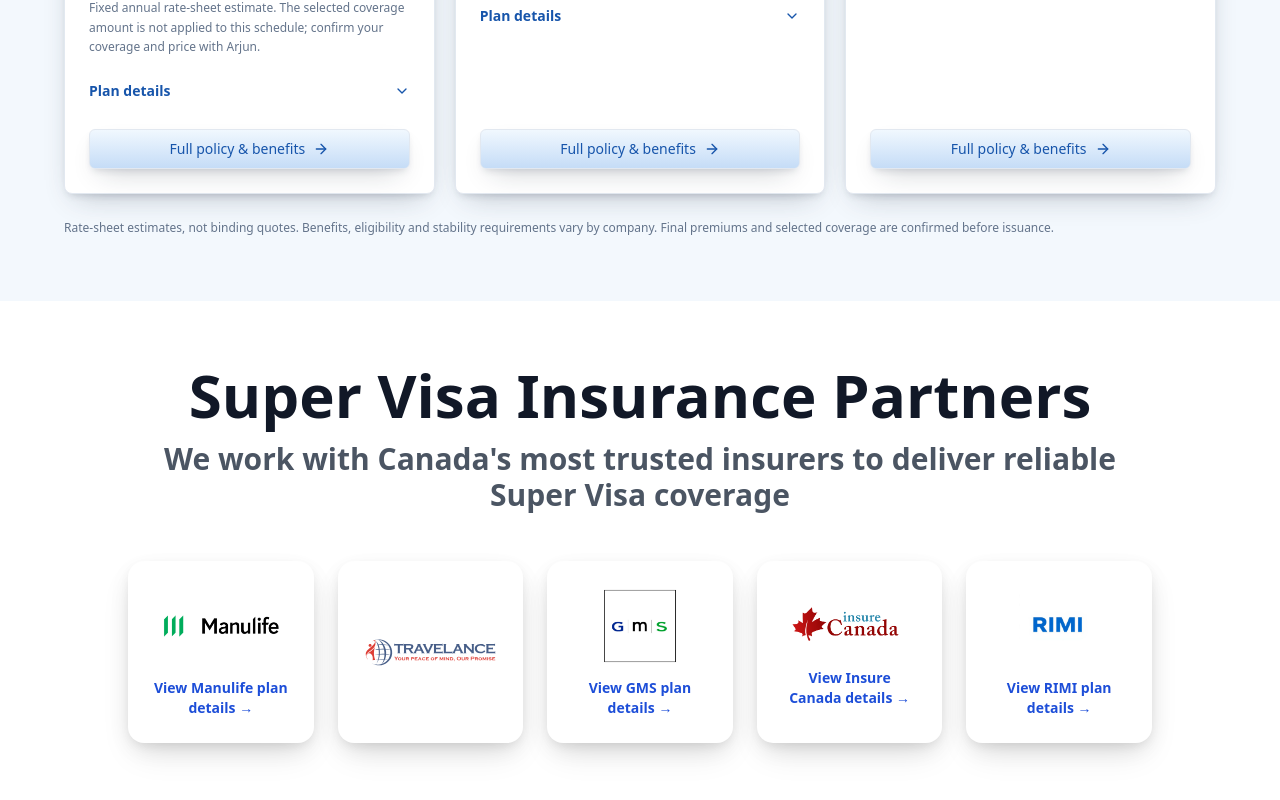
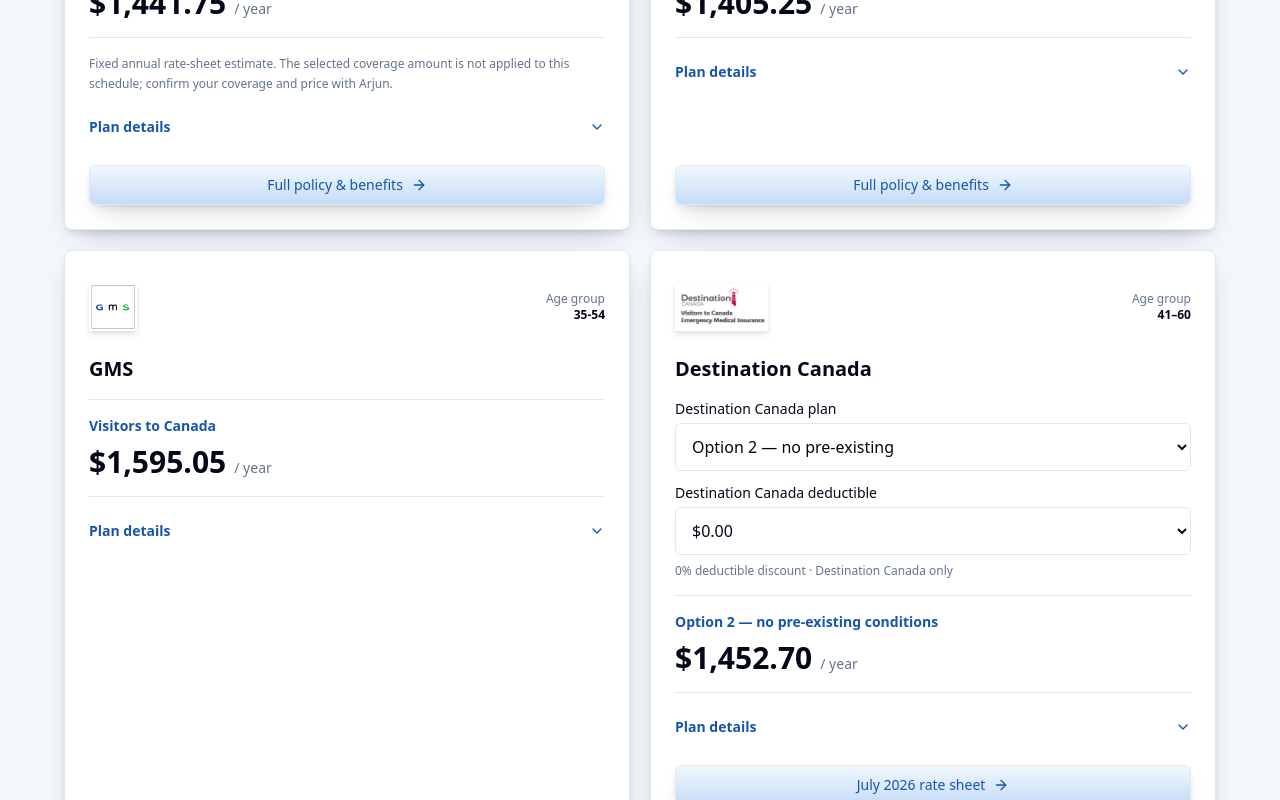
Before and after one commit to ajarjungll/insurancewitharjun, a React (Vite) app: page /insurance-types/super-visa in a window 1280 px wide. Shown: the part 4040-4840 px from the top of the page. Built offline with nearby package versions, Linux system fonts and the light colour scheme.

Commit message:
Changes
Co-authored-by: ajarjungll <219292420+ajarjungll@users.noreply.github.com>

```diff
--- a/src/components/SuperVisaPremiumCalculator.tsx
+++ b/src/components/SuperVisaPremiumCalculator.tsx
@@ -4,10 +4,12 @@ import { Link } from 'react-router-dom';
 import { Button } from '@/components/ui/button';
 import { Input } from '@/components/ui/input';
 import { Switch } from '@/components/ui/switch';
+import { destinationQuote, destinationDeductibles, type DestinationDeductible } from '@/data/destinationCanadaRates';
+import destinationRateSheet from '@/assets/destination-canada-rates.pdf.asset.json';
 
 type PlanTier = 'STANDARD' | 'ENHANCED';
 type PayMode = 'annual' | 'monthly';
-type Coverage = 100000 | 150000 | 300000 | 500000 | 1000000 | 2000000;
+type Coverage = 25000 | 50000 | 100000 | 150000 | 200000 | 250000 | 300000 | 500000 | 1000000 | 2000000;
 type CommonDed = 0 | 100 | 500 | 1000;
 
 // -------- INSURE CANADA (fixed annual schedule) --------
@@ -120,7 +122,7 @@ const GMS_RATES: Record<GmsBand, GmsCovRow> = {
   },
 };
 
-const COVERAGES: Coverage[] = [100000, 150000, 300000, 500000, 1000000, 2000000];
+const COVERAGES: Coverage[] = [25000, 50000, 100000, 150000, 200000, 250000, 300000, 500000, 1000000, 2000000];
 const GMS_MAX_COVERAGE = 150000;
 const COMMON_DEDUCTIBLES: CommonDed[] = [0, 100, 500, 1000];
 const MONTHLY_FEE = 120;
@@ -171,6 +173,8 @@ type QuotePlan = { name: string; annual: number | null };
 type CompanyQuote = {
   key: string; name: string; logo: string; band: string | null;
   plans: QuotePlan[]; note?: string; details: string[];
+  sourceUrl?: string;
+  monthlyQuoteOnly?: boolean;
 };
 
 const SuperVisaPremiumCalculator: React.FC = () => {
@@ -179,15 +183,18 @@ const SuperVisaPremiumCalculator: React.FC = () => {
   const [preExisting, setPreExisting] = useState(false);
   const [deductible, setDeductible] = useState<CommonDed>(0);
   const [payMode, setPayMode] = useState<PayMode>('annual');
+  const [purpose, setPurpose] = useState<'supervisa' | 'visitor'>('supervisa');
+  const [destinationDeductible, setDestinationDeductible] = useState<DestinationDeductible>(0);
   const age = Number(ageInput);
-  const validAge = ageInput.trim() !== '' && Number.isInteger(age) && age >= 0 && age <= 89;
+  const validAge = ageInput.trim() !== '' && Number.isInteger(age) && age >= 0 && age <= 120;
   const ib = validAge ? icBand(age) : null;
   const rb = validAge ? rimiBand(age) : null;
   const gb = validAge ? gmsBand(age) : null;
   const quotedCoverage = coverage === 100000 || coverage === 150000 ? coverage : null;
+  const dc = destinationQuote(validAge ? age : -1, coverage, preExisting ? '1' : '2', destinationDeductible);
 
   const icPrice = (tier: PlanTier) => {
-    if (!ib) return null;
+    if (!ib || coverage < 100000) return null;
     const row = (tier === 'STANDARD' ? IC_STANDARD : IC_ENHANCED)[ib][deductible];
     return row[preExisting ? 0 : 1];
   };
@@ -210,7 +217,7 @@ const SuperVisaPremiumCalculator: React.FC = () => {
   const companies: CompanyQuote[] = [
     { key: 'insure-canada', name: 'Insure Canada', logo: '/partner-logos/insure-canada.png', band: ib,
       plans: [{ name: 'Standard', annual: icPrice('STANDARD') }, { name: 'Enhanced', annual: icPrice('ENHANCED') }],
-      note: 'Fixed annual rate-sheet estimate. The selected coverage amount is not applied to this schedule; confirm your coverage and price with Arjun.', details: mshDetails },
+      note: coverage < 100000 ? 'No rate for this visitor coverage in the available schedule.' : 'Fixed annual rate-sheet estimate. The selected coverage amount is not applied to this schedule; confirm your coverage and price with Arjun.', details: mshDetails },
     { key: 'rimi', name: 'RIMI', logo: '/partner-logos/rimi.png', band: rb,
       plans: [{ name: 'Standard', annual: rimiPrice('STANDARD') }, { name: 'Enhanced', annual: rimiPrice('ENHANCED') }],
       note: !rb ? 'Rates available through age 89.' : !quotedCoverage ? 'Request a quote for coverage above $150,000.' : age >= 80 && deductible < 500 ? 'A $500 or $1,000 deductible is required at age 80+.' : age >= 85 && preExisting ? 'Pre-existing condition coverage is not available at age 85+.' : undefined,
@@ -219,6 +226,18 @@ const SuperVisaPremiumCalculator: React.FC = () => {
       plans: [{ name: 'Visitors to Canada', annual: gb && quotedCoverage ? GMS_RATES[gb][quotedCoverage][deductible] : null }],
       note: !gb ? 'Available for ages under 80.' : coverage > GMS_MAX_COVERAGE ? 'Maximum coverage is $150,000.' : undefined,
       details: ['One plan — no Standard / Enhanced tiers.', 'Pre-existing conditions must be stable for 180 days before coverage begins, subject to policy eligibility and exclusions.', 'Coverage options in this comparison: $100,000 or $150,000.', 'Deductible and benefit limits are subject to the GMS policy wording.'] },
+    { key: 'destination-canada', name: 'Destination Canada', logo: '/partner-logos/destination-canada.png', band: dc.band,
+      plans: [{ name: preExisting ? 'Option 1 — stable pre-existing conditions' : 'Option 2 — no pre-existing conditions', annual: dc.annual }],
+      monthlyQuoteOnly: true, sourceUrl: destinationRateSheet.url,
+      note: preExisting && age >= 80 ? 'Option 1 is available only through age 79.' : age >= 86 ? 'Age 86+: $25,000 visitor coverage only, with a mandatory $500 deductible. Not eligible for Super Visa coverage.' : age >= 80 ? 'Ages 80–85: Option 2 offers $25,000 or $50,000 visitor coverage only. No Super Visa rate.' : coverage > 300000 ? 'The supplied sheet has rates up to $300,000 only.' : undefined,
+      details: [
+        'Rate schedule effective July 1, 2026. Annual premium = daily rate × 365, less the deductible discount; minimum premium $25.',
+        preExisting ? `Option 1 covers eligible pre-existing conditions stable immediately before the effective date: 90 days at ages 0–59, 120 days at ages 60–69, 180 days at ages 70–79.${dc.stability ? ` Your required stability: ${dc.stability} days.` : ''}` : 'Option 2 excludes all pre-existing medical conditions, regardless of stability.',
+        'Optional deductibles, ages 0–85: $250 (10% off), $500 (15%), $1,000 (20%), $2,500 (30%), $5,000 (35%), $10,000 (40%). No $100 deductible.',
+        'Monthly plan requires at least 180 days and $50,000 coverage. Installments, fees and upfront payment must be confirmed with the broker.',
+        'Sickness waiting period: 48 hours if bought within 30 days after departure; 7 days if bought 30 days or more after departure. Confirm the exact 30-day boundary with the broker.',
+        'Waiting period waived when purchased before departure or before existing health coverage expires with no gap.',
+      ] },
   ];
   const controlClass = 'h-12 w-full rounded-md border border-input bg-background px-3 text-base text-foreground focus:outline-none focus:ring-2 focus:ring-ring';
 
@@ -229,22 +248,25 @@ const SuperVisaPremiumCalculator: React.FC = () => {
           <div className="mb-8 flex items-start gap-4">
             <ShieldCheck className="mt-1 h-10 w-10 shrink-0 text-quote-brand drop-shadow-lg" aria-hidden="true" />
             <div>
-              <h2 className="text-3xl font-bold text-foreground sm:text-4xl">Super Visa Insurance Calculator</h2>
+              <h2 className="text-3xl font-bold text-foreground sm:text-4xl">Visitors & Super Visa Insurance Calculator</h2>
               <p className="mt-2 text-muted-foreground">Compare company plans · 365-day coverage · Prices in CAD</p>
             </div>
           </div>
 
+          <div className="mb-4 flex flex-wrap gap-2" role="group" aria-label="Insurance purpose">
+            {(['supervisa', 'visitor'] as const).map(value => <Button key={value} variant={purpose === value ? 'default' : 'quote'} aria-pressed={purpose === value} onClick={() => { setPurpose(value); if (value === 'supervisa' && coverage < 100000) setCoverage(100000); }}>{value === 'supervisa' ? 'Super Visa' : 'Visitors to Canada'}</Button>)}
+          </div>
           <div className="grid gap-5 border-y border-border py-6 sm:grid-cols-3">
             <div>
               <label htmlFor="supervisa-age" className="mb-2 block text-sm font-semibold">Traveller’s age</label>
-              <Input id="supervisa-age" type="number" min={0} max={89} step={1} value={ageInput}
+              <Input id="supervisa-age" type="number" min={0} max={120} step={1} value={ageInput}
                 onChange={e => setAgeInput(e.target.value)} className={controlClass} aria-invalid={!validAge} aria-describedby={!validAge ? 'supervisa-age-error' : undefined} />
-              {!validAge && <p id="supervisa-age-error" className="mt-2 text-sm text-destructive">Enter a whole-number age from 0 to 89.</p>}
+              {!validAge && <p id="supervisa-age-error" className="mt-2 text-sm text-destructive">Enter a whole-number age from 0 to 120.</p>}
             </div>
             <div>
               <label htmlFor="supervisa-coverage" className="mb-2 block text-sm font-semibold">Coverage amount</label>
               <select id="supervisa-coverage" value={coverage} onChange={e => setCoverage(Number(e.target.value) as Coverage)} className={controlClass}>
-                {COVERAGES.map(c => <option key={c} value={c}>{fmtCov(c)}</option>)}
+                {COVERAGES.filter(c => purpose === 'visitor' || c >= 100000).map(c => <option key={c} value={c}>{fmtCov(c)}</option>)}
               </select>
             </div>
             <div>
@@ -271,17 +293,30 @@ const SuperVisaPremiumCalculator: React.FC = () => {
             </div>
           </div>
 
-          {validAge ? <div className="grid items-stretch gap-5 xl:grid-cols-3" aria-live="polite">
+          {validAge ? <div className="grid items-stretch gap-5 xl:grid-cols-2" aria-live="polite">
             {companies.map(company => <article key={company.key} aria-label={`${company.name} plans`} className="quote-card flex min-w-0 flex-col rounded-lg border border-border bg-card p-5 sm:p-6">
               <div className="flex min-h-16 items-center justify-between gap-4">
                 <img src={company.logo} alt={`${company.name} logo`} className="h-12 w-32 object-contain object-left drop-shadow-md" />
                 <span className="text-right text-xs text-muted-foreground">Age group<br /><strong className="text-foreground">{company.band ?? 'Not eligible'}</strong></span>
               </div>
               <h4 className="mt-4 text-xl font-bold">{company.name}</h4>
+              {company.key === 'destination-canada' && <div className="mt-4 space-y-3">
+                <div><label htmlFor="destination-option" className="mb-1 block text-sm font-medium">Destination Canada plan</label>
+                  <select id="destination-option" className={controlClass} value={preExisting ? '1' : '2'} onChange={e => setPreExisting(e.target.value === '1')}>
+                    <option value="1">Option 1 — with stable pre-existing</option><option value="2">Option 2 — no pre-existing</option>
+                  </select>
+                </div>
+                <div><label htmlFor="destination-deductible" className="mb-1 block text-sm font-medium">Destination Canada deductible</label>
+                  <select id="destination-deductible" className={controlClass} value={dc.deductible} disabled={age >= 86} onChange={e => setDestinationDeductible(Number(e.target.value) as DestinationDeductible)}>
+                    {(age >= 86 ? [500] : destinationDeductibles).map(d => <option key={d} value={d}>{fmt(d)}</option>)}
+                  </select>
+                  <p className="mt-2 text-xs text-muted-foreground">{age >= 86 ? 'Mandatory $500 deductible; no discount.' : `${Math.round(dc.discount * 100)}% deductible discount · Destination Canada only`}</p>
+                </div>
+              </div>}
               <div className="my-4 divide-y divide-border border-y border-border">
                 {company.plans.map(plan => <div key={plan.name} className="py-4">
                   <div className="mb-2 text-sm font-semibold text-quote-brand">{plan.name}</div>
-                  {plan.annual == null ? <p className="text-sm font-medium text-muted-foreground">No rate for this selection</p> : <>
+                  {plan.annual == null ? <p className="text-sm font-medium text-muted-foreground">No rate for this selection</p> : company.monthlyQuoteOnly && payMode === 'monthly' ? <div className="space-y-2"><p className="font-semibold text-quote-brand">{dc.monthlyEligible ? 'Contact Arjun for monthly terms' : 'Monthly plan unavailable below $50,000'}</p><p className="text-sm text-muted-foreground">Annual premium: {fmt(plan.annual)} · No monthly fee or installment amount is supplied in this rate sheet.</p></div> : <>
                     <div className="flex flex-wrap items-baseline gap-x-2">
                       <strong className="text-3xl text-foreground">{fmt(payMode === 'annual' ? plan.annual : plan.annual / 12)}</strong>
                       <span className="text-sm text-muted-foreground">/ {payMode === 'annual' ? 'year' : 'month'}</span>
@@ -300,12 +335,12 @@ const SuperVisaPremiumCalculator: React.FC = () => {
                   {company.details.map(line => <li key={line} className="flex items-start gap-2"><Check className="mt-1 h-4 w-4 shrink-0 text-quote-success" /><span>{line}</span></li>)}
                 </ul>
               </details>
-              <Button asChild variant="quote" className="mt-auto w-full"><Link to={`/insurance-types/super-visa/${company.key}`}>Full policy & benefits <ArrowRight /></Link></Button>
+              {company.sourceUrl ? <div className="mt-auto flex flex-col gap-2"><Button asChild variant="quote"><a href={company.sourceUrl} target="_blank" rel="noopener noreferrer">July 2026 rate sheet <ArrowRight /></a></Button><Button asChild variant="outline"><a href="tel:+14313382078">Ask Arjun for a quote</a></Button></div> : <Button asChild variant="quote" className="mt-auto w-full"><Link to={`/insurance-types/super-visa/${company.key}`}>Full policy & benefits <ArrowRight /></Link></Button>}
             </article>)}
           </div> : <p className="border-y border-border py-8 text-muted-foreground">Enter the traveller’s age to see company prices.</p>}
 
           <div className="mt-6 space-y-2 text-xs leading-relaxed text-muted-foreground">
-            {payMode === 'monthly' && <p><strong className="text-foreground">Monthly estimates:</strong> upfront = last two months of premium + one $120 fee. Company payment availability and fees must be confirmed before purchase.</p>}
+            {payMode === 'monthly' && <p><strong className="text-foreground">Monthly estimates for Insure Canada, RIMI and GMS:</strong> upfront = last two months of premium + one $120 fee. Company payment availability and fees must be confirmed before purchase. Destination Canada requires a broker quote; this formula is not applied.</p>}
             <p>Rate-sheet estimates, not binding quotes. Benefits, eligibility and stability requirements vary by company. Final premiums and selected coverage are confirmed before issuance.</p>
           </div>
         </div>
--- /dev/null
+++ b/src/data/destinationCanadaRates.ts
@@ -0,0 +1,40 @@
+// Source: DTC_Rate_Sheet_EN_0726.pdf, effective July 1, 2026.
+export const destinationCoverages = [25000, 50000, 100000, 150000, 200000, 250000, 300000] as const;
+export const destinationDeductibles = [0, 250, 500, 1000, 2500, 5000, 10000] as const;
+export type DestinationDeductible = typeof destinationDeductibles[number];
+export type DestinationOption = '1' | '2';
+const discounts: Record<DestinationDeductible, number> = { 0: 0, 250: .10, 500: .15, 1000: .20, 2500: .30, 5000: .35, 10000: .40 };
+const bands = [25, 40, 60, 64, 69, 74, 79, 85, Infinity];
+const labels = ['0–25', '26–40', '41–60', '61–64', '65–69', '70–74', '75–79', '80–85', '86+'];
+const option1: number[][] = [
+  [2.37,2.72,3.46,4.24,5.16,6.07,6.98],
+  [2.60,2.82,3.67,4.76,5.65,6.56,7.46],
+  [3.05,3.24,4.61,6.23,7.35,8.48,9.60],
+  [4.07,4.58,5.19,7.25,8.40,9.55,10.69],
+  [5.26,5.85,7.41,9.35,10.46,11.57,12.67],
+  [7.83,9.33,11.79,14.50,16.21,17.92,19.63],
+  [9.62,11.95,14.63,17.94,20.95,23.96,26.97],
+];
+const option2: number[][] = [
+  [1.74,1.91,2.57,3.06,3.69,4.33,4.96],
+  [2.03,2.21,3.16,3.96,4.69,5.41,6.14],
+  [2.44,2.80,3.98,4.98,5.80,6.63,7.46],
+  [3.10,3.72,4.45,5.53,6.34,7.14,7.95],
+  [3.47,4.13,5.70,6.40,7.41,8.42,9.42],
+  [4.83,6.92,7.84,9.62,11.03,12.44,13.84],
+  [5.70,8.04,9.73,11.00,12.67,14.34,16.01],
+  [10.35,11.14],
+  [15.95],
+];
+export function destinationQuote(age: number, coverage: number, option: DestinationOption, requestedDeductible: DestinationDeductible) {
+  const validAge = Number.isInteger(age) && age >= 0;
+  const index = validAge ? bands.findIndex(max => age <= max) : -1;
+  const column = destinationCoverages.findIndex(value => value === coverage);
+  const deductible = age >= 86 ? 500 : requestedDeductible;
+  const daily = (option === '1' ? option1 : option2)[index]?.[column];
+  const discount = age >= 86 ? 0 : discounts[deductible];
+  const annual = daily == null ? null : Math.max(25, Math.round(daily * 365 * (1 - discount) * 100) / 100);
+  const stability = option === '1' && age <= 79 ? (age <= 59 ? 90 : age <= 69 ? 120 : 180) : null;
+  return { band: labels[index] ?? null, daily: daily ?? null, annual, deductible, discount, stability,
+    monthlyEligible: annual != null && coverage >= 50000 };
+}
```
Also changed, not shown: 1 other file (tests, documents, lock files or other folders).
